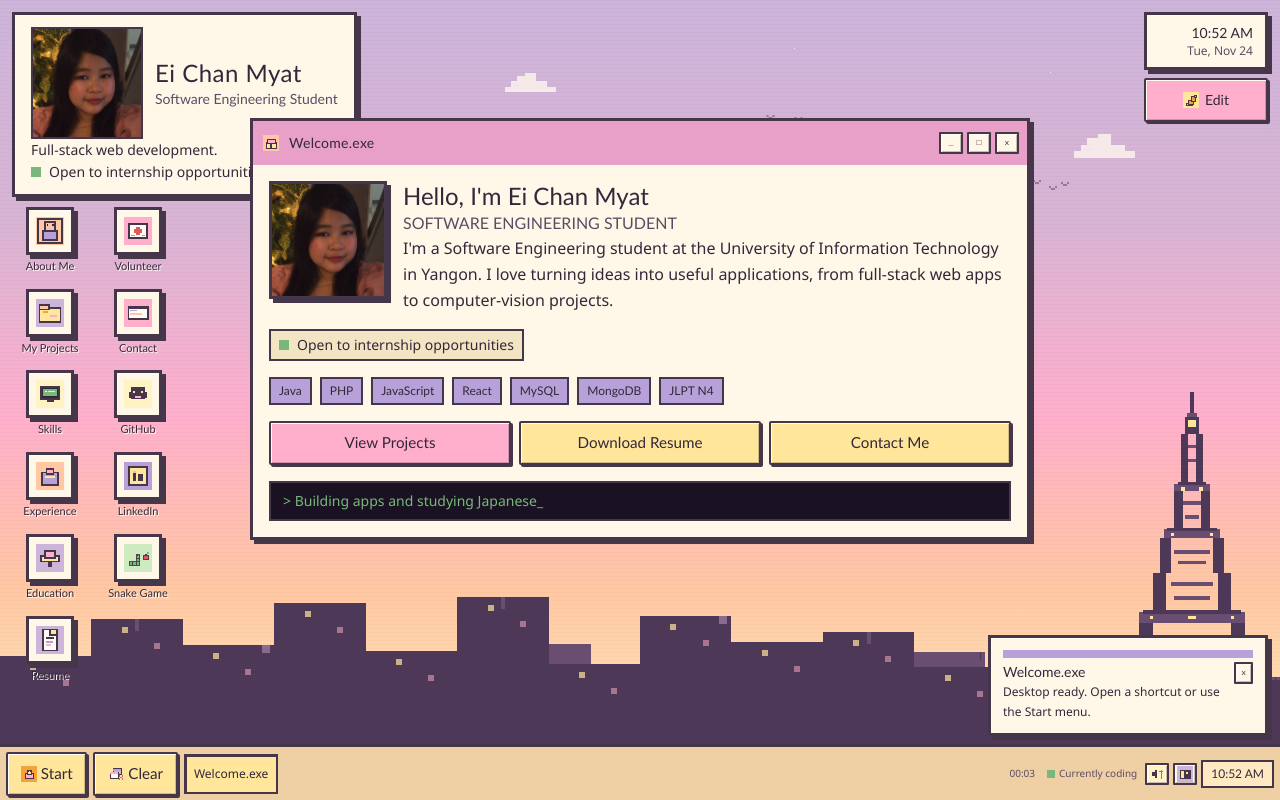
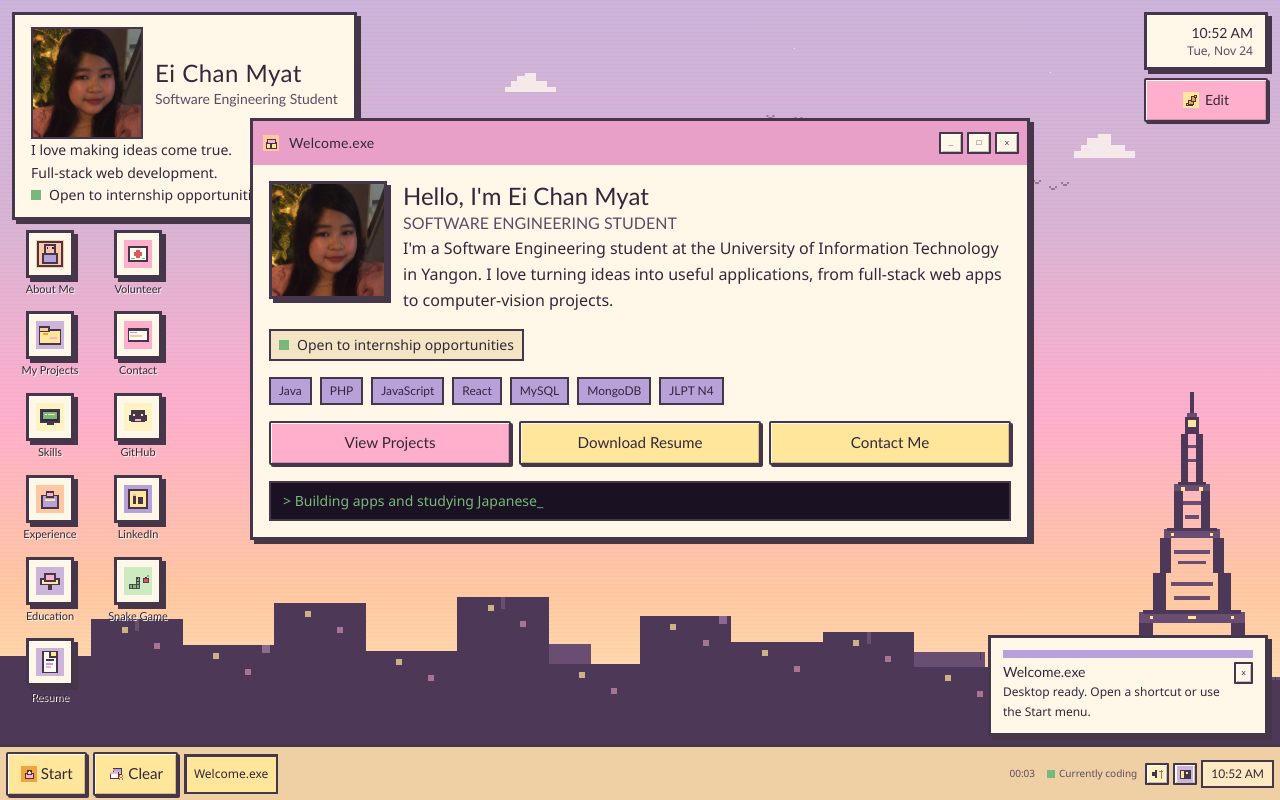
Before and after one commit to EiChanMyat/Portfilio-building, a React (Vite) app: page / in a window 1280 px wide. Built offline with nearby package versions, Linux system fonts and the light colour scheme.

Commit message:
add my motto

```diff
--- a/src/components/desktop/IdentityCard.tsx
+++ b/src/components/desktop/IdentityCard.tsx
@@ -13,7 +13,7 @@ export function IdentityCard() {
           <p className="mt-1 font-display text-sm text-[var(--muted-text)]">{personalInfo.shortRole}</p>
         </div>
       </div>
-      <p className="mt-2 font-body text-sm leading-relaxed text-[var(--dark-text)]">
+      <p className="mt-2 whitespace-pre-line font-body text-sm leading-relaxed text-[var(--dark-text)]">
         {personalInfo.specialization}
       </p>
       <p className="mt-3 flex items-center gap-2 font-body text-sm">
--- a/src/data/portfolio.ts
+++ b/src/data/portfolio.ts
@@ -127,7 +127,7 @@ export const personalInfo: PersonalInfo = {
   introduction:
 
     "I'm a Software Engineering student at the University of Information Technology in Yangon. I love turning ideas into useful applications, from full-stack web apps to computer-vision projects.",
-  specialization: 'Full-stack web development.',
+  specialization: 'I love making ideas come true.\nFull-stack web development.',
   currentFocus:
 
     'Sharpening my TypeScript, Next.js and Python skills, and studying Japanese for JLPT N3.',
```
